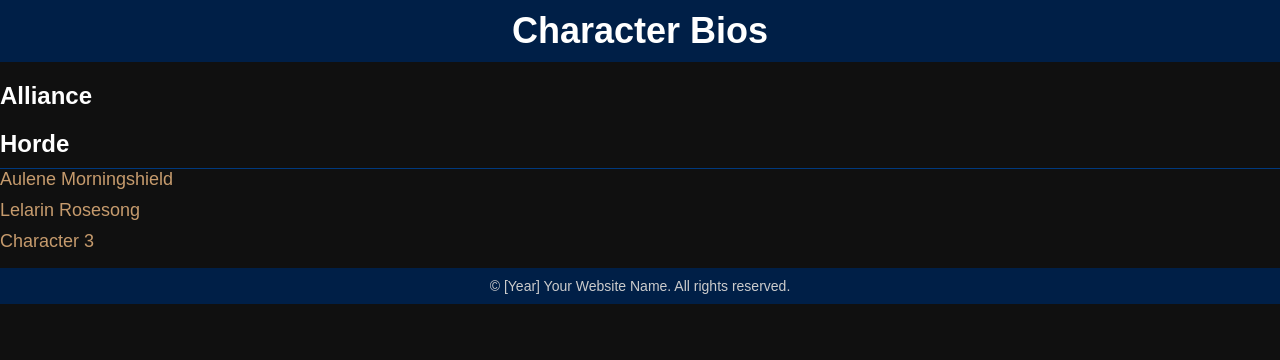
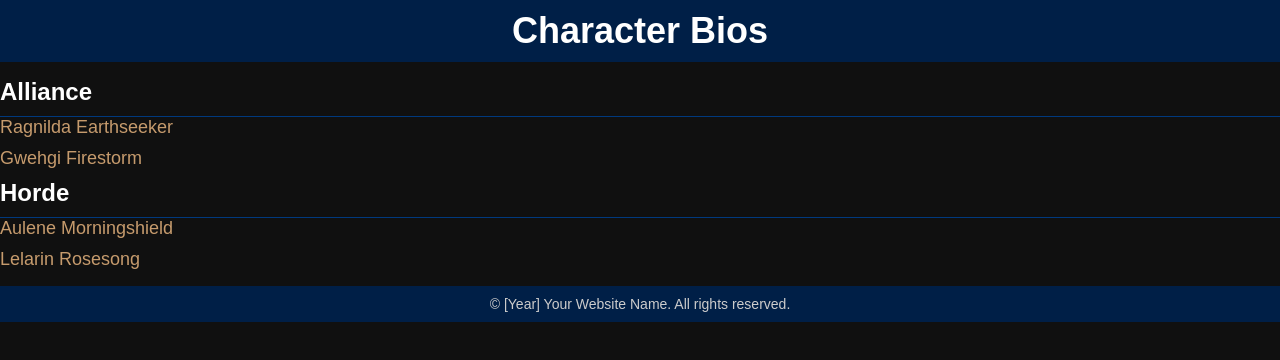
Before and after one commit to youngmichaelrepo/youngmichaelrepo, a plain HTML site: page characterbios/html/navigation.html in a window 1280 px wide. Drawn offline with Linux system fonts and the light colour scheme.

Commit message:
character adds

```diff
--- a/characterbios/html/navigation.html
+++ b/characterbios/html/navigation.html
@@ -13,11 +13,13 @@
 
     <nav>
         <ul>
-            <h1>Alliance</h1>
+            <h2>Alliance</h2>
+            <li><a href="/characterbios/html/characters/ragnilda/html/ragnilda.html">Ragnilda Earthseeker</a></li>
+            <li><a href="/characterbios/html/characters/gwehgi/html/gwehgi.html">Gwehgi Firestorm</a></li>
             <h2>Horde</h2>
             <li><a href="/characterbios/html/characters/aulene/aulene.html">Aulene Morningshield</a></li>
             <li><a href="/characterbios/html/characters/Lelarin/html/lelarin.html">Lelarin Rosesong</a></li>
-            <li><a href="character3.html">Character 3</a></li>
+            <!--<li><a href="charactername.html">Character Name</a></li>-->
             <!-- Add more character links as needed -->
         </ul>
     </nav>
```
Also changed, not shown: characterbios/html/characters/gwehgi/html/gwehgi.html (added), characterbios/html/characters/ragnilda/html/ragnilda.html (added).
